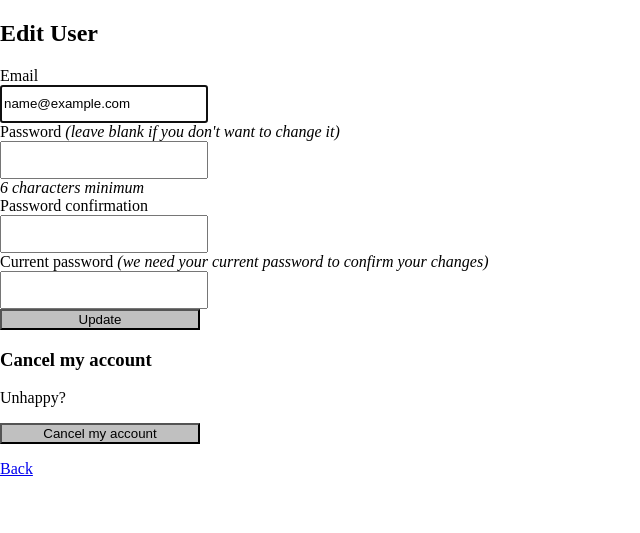
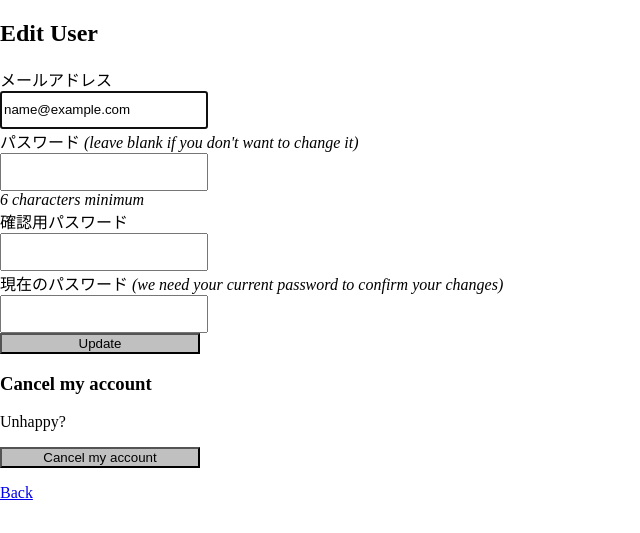
Before and after one commit to tt2tt/5ch_clone, a Rails app: page /users/edit in a window 1280 px wide. Shown: the top 533 px of the page, without its empty margins (0-640 px from the left). Run offline with Rails 7, Linux system fonts and the light colour scheme; the visitor is signed in with stand-in values (Sample User, id 1); style sheets or scripts are compiled from the project's sources.

Commit message:
アプリの日本語化

```diff
--- a/app/assets/stylesheets/boards.scss
+++ b/app/assets/stylesheets/boards.scss
@@ -164,8 +164,17 @@
   // margin-top: 3px;
   margin-left: 0px;
 }
+.response_index .response{
+  background-color: #DDD;
+}
+.response_index .response p{
+  word-wrap: normal;
+}
 .responce_index h2{
   margin-top: 0;
+}
+.back_gray .response_index .user_name{
+  color: #008000;
 }
 .back_gray .response_form{
   margin-left: 350px;
--- a/app/views/devise/shared/_links.html.erb
+++ b/app/views/devise/shared/_links.html.erb
@@ -1,9 +1,9 @@
 <%- if controller_name != 'sessions' %>
-  <%= link_to "Log in", new_session_path(resource_name) %><br />
+  <%= link_to "ログイン", new_session_path(resource_name) %><br />
 <% end %>
 
 <%- if devise_mapping.registerable? && controller_name != 'registrations' %>
-  <%= link_to "Sign up", new_registration_path(resource_name) %><br />
+  <%= link_to "アカウント登録", new_registration_path(resource_name) %><br />
 <% end %>
 
 <%- if devise_mapping.confirmable? && controller_name != 'confirmations' %>
--- /dev/null
+++ b/config/initializers/locale.rb
@@ -0,0 +1,2 @@
+I18n.config.available_locales = :ja
+I18n.default_locale = :ja
--- /dev/null
+++ b/config/locales/devise.ja.yml
@@ -0,0 +1,71 @@
+ja:
+  activerecord:
+    models:
+      user: "ユーザー"
+    attributes:
+      user:
+        title: "タイトル"
+        name: "ユーザーネーム"
+        email: "メールアドレス"
+        content: "内容"
+        current_password: "現在のパスワード"
+        password: "パスワード"
+        password_confirmation: "確認用パスワード"
+        remember_me: "ログインを記憶"
+  devise:
+    confirmations:
+      confirmed: 'アカウントを登録しました。'
+      send_instructions: 'アカウントの有効化について数分以内にメールでご連絡します。'
+      send_paranoid_instructions: "あなたのメールアドレスが登録済みの場合、本人確認用のメールが数分以内に送信されます。"
+    failure:
+      already_authenticated: 'すでにログインしています。'
+      inactive: 'アカウントが有効化されていません。メールに記載された手順にしたがって、アカウントを有効化してください。'
+      invalid: "%{authentication_keys} もしくはパスワードが不正です。"
+      locked: 'あなたのアカウントは凍結されています。'
+      last_attempt: 'あなたのアカウントが凍結される前に、複数回の操作がおこなわれています。'
+      not_found_in_database: "%{authentication_keys} もしくはパスワードが不正です。"
+      timeout: 'セッションがタイムアウトしました。もう一度ログインしてください。'
+      unauthenticated: 'アカウント登録もしくはログインしてください。'
+      unconfirmed: 'メールアドレスの本人確認が必要です。'
+    mailer:
+      confirmation_instructions:
+        subject: 'アカウントの有効化について'
+      reset_password_instructions:
+        subject: 'パスワードの再設定について'
+      unlock_instructions:
+        subject: 'アカウントの凍結解除について'
+    omniauth_callbacks:
+      failure: "%{kind} アカウントによる認証に失敗しました。理由：（%{reason}）"
+      success: "%{kind} アカウントによる認証に成功しました。"
+    passwords:
+      no_token: "このページにはアクセスできません。パスワード再設定メールのリンクからアクセスされた場合には、URL をご確認ください。"
+      send_instructions: 'パスワードの再設定について数分以内にメールでご連絡いたします。'
+      send_paranoid_instructions: "あなたのメールアドレスが登録済みの場合、パスワード再設定用のメールが数分以内に送信されます。"
+      updated: 'パスワードが正しく変更されました。'
+      updated_not_active: 'パスワードが正しく変更されました。'
+    registrations:
+      destroyed: 'アカウントを削除しました。またのご利用をお待ちしております。'
+      signed_up: 'アカウント登録が完了しました。'
+      signed_up_but_inactive: 'ログインするためには、アカウントを有効化してください。'
+      signed_up_but_locked: 'アカウントが凍結されているためログインできません。'
+      signed_up_but_unconfirmed: '本人確認用のメールを送信しました。メール内のリンクからアカウントを有効化させてください。'
+      update_needs_confirmation: 'アカウント情報を変更しました。変更されたメールアドレスの本人確認のため、本人確認用メールより確認処理をおこなってください。'
+      updated: 'アカウント情報を変更しました。'
+    sessions:
+      signed_in: 'ログインしました。'
+      signed_out: 'ログアウトしました。'
+      already_signed_out: '既にログアウト済みです。'
+    unlocks:
+      send_instructions: 'アカウントの凍結解除方法を数分以内にメールでご連絡します。'
+      send_paranoid_instructions: 'アカウントが見つかった場合、アカウントの凍結解除方法を数分以内にメールでご連絡します。'
+      unlocked: 'アカウントを凍結解除しました。'
+  errors:
+    messages:
+      already_confirmed: 'は既に登録済みです。ログインしてください。'
+      confirmation_period_expired: "の期限が切れました。%{period} までに確認する必要があります。 新しくリクエストしてください。"
+      expired: 'の有効期限が切れました。新しくリクエストしてください。'
+      not_found: 'は見つかりませんでした。'
+      not_locked: 'は凍結されていません。'
+      not_saved:
+        one: "エラーが発生したため %{resource} は保存されませんでした:"
+        other: "%{count} 件のエラーが発生したため %{resource} は保存されませんでした:"
--- /dev/null
+++ b/config/locales/ja.yml
@@ -0,0 +1,220 @@
+ja:
+  activerecord:
+    models:
+      user: 'ユーザー'
+      board: スレッド
+      response: レス
+    attributes:
+      user:
+        name: '名前'
+        email: 'メールアドレス'
+        password: 'パスワード'
+      board:
+        title: 'タイトル'
+        content: '内容'
+      response:
+        content: '内容'
+    errors:
+      messages:
+        record_invalid: 'バリデーションに失敗しました: %{errors}'
+        restrict_dependent_destroy:
+          has_one: "%{record}が存在しているので削除できません"
+          has_many: "%{record}が存在しているので削除できません"
+  date:
+    abbr_day_names:
+    - 日
+    - 月
+    - 火
+    - 水
+    - 木
+    - 金
+    - 土
+    abbr_month_names:
+    -
+    - 1月
+    - 2月
+    - 3月
+    - 4月
+    - 5月
+    - 6月
+    - 7月
+    - 8月
+    - 9月
+    - 10月
+    - 11月
+    - 12月
+    day_names:
+    - 日曜日
+    - 月曜日
+    - 火曜日
+    - 水曜日
+    - 木曜日
+    - 金曜日
+    - 土曜日
+    formats:
+      default: "%Y/%m/%d"
+      long: "%Y年%m月%d日(%a)"
+      short: "%m/%d"
+    month_names:
+    -
+    - 1月
+    - 2月
+    - 3月
+    - 4月
+    - 5月
+    - 6月
+    - 7月
+    - 8月
+    - 9月
+    - 10月
+    - 11月
+    - 12月
+    order:
+    - :year
+    - :month
+    - :day
+  datetime:
+    distance_in_words:
+      about_x_hours:
+        one: 約1時間
+        other: 約%{count}時間
+      about_x_months:
+        one: 約1ヶ月
+        other: 約%{count}ヶ月
+      about_x_years:
+        one: 約1年
+        other: 約%{count}年
+      almost_x_years:
+        one: 1年弱
+        other: "%{count}年弱"
+      half_a_minute: 30秒前後
+      less_than_x_seconds:
+        one: 1秒以内
+        other: "%{count}秒未満"
+      less_than_x_minutes:
+        one: 1分以内
+        other: "%{count}分未満"
+      over_x_years:
+        one: 1年以上
+        other: "%{count}年以上"
+      x_seconds:
+        one: 1秒
+        other: "%{count}秒"
+      x_minutes:
+        one: 1分
+        other: "%{count}分"
+      x_days:
+        one: 1日
+        other: "%{count}日"
+      x_months:
+        one: 1ヶ月
+        other: "%{count}ヶ月"
+      x_years:
+        one: 1年
+        other: "%{count}年"
+    prompts:
+      second: 秒
+      minute: 分
+      hour: 時
+      day: 日
+      month: 月
+      year: 年
+  errors:
+    format: "%{attribute}%{message}"
+    messages:
+      accepted: を受諾してください
+      blank: を入力してください
+      confirmation: と%{attribute}の入力が一致しません
+      empty: を入力してください
+      equal_to: は%{count}にしてください
+      even: は偶数にしてください
+      exclusion: は予約されています
+      greater_than: は%{count}より大きい値にしてください
+      greater_than_or_equal_to: は%{count}以上の値にしてください
+      inclusion: は一覧にありません
+      invalid: は不正な値です
+      less_than: は%{count}より小さい値にしてください
+      less_than_or_equal_to: は%{count}以下の値にしてください
+      model_invalid: 'バリデーションに失敗しました: %{errors}'
+      not_a_number: は数値で入力してください
+      not_an_integer: は整数で入力してください
+      odd: は奇数にしてください
+      other_than: は%{count}以外の値にしてください
+      present: は入力しないでください
+      required: を入力してください
+      taken: はすでに存在します
+      too_long: は%{count}文字以内で入力してください
+      too_short: は%{count}文字以上で入力してください
+      wrong_length: は%{count}文字で入力してください
+    template:
+      body: 次の項目を確認してください
+      header:
+        one: "%{model}にエラーが発生しました"
+        other: "%{model}に%{count}個のエラーが発生しました"
+  helpers:
+    select:
+      prompt: 選択してください
+    submit:
+      create: 登録する
+      submit: 保存する
+      update: 更新する
+  number:
+    currency:
+      format:
+        delimiter: ","
+        format: "%n%u"
+        precision: 0
+        separator: "."
+        significant: false
+        strip_insignificant_zeros: false
+        unit: 円
+    format:
+      delimiter: ","
+      precision: 3
+      separator: "."
+      significant: false
+      strip_insignificant_zeros: false
+    human:
+      decimal_units:
+        format: "%n %u"
+        units:
+          billion: 十億
+          million: 百万
+          quadrillion: 千兆
+          thousand: 千
+          trillion: 兆
+          unit: ''
+      format:
+        delimiter: ''
+        precision: 3
+        significant: true
+        strip_insignificant_zeros: true
+      storage_units:
+        format: "%n%u"
+        units:
+          byte: バイト
+          eb: EB
+          gb: GB
+          kb: KB
+          mb: MB
+          pb: PB
+          tb: TB
+    percentage:
+      format:
+        delimiter: ''
+        format: "%n%"
+    precision:
+      format:
+        delimiter: ''
+  support:
+    array:
+      last_word_connector: "、"
+      two_words_connector: "、"
+      words_connector: "、"
+  time:
+    am: 午前
+    formats:
+      default: "%Y年%m月%d日(%a) %H時%M分%S秒 %z"
+      long: "%Y/%m/%d %H:%M"
+      short: "%m/%d %H:%M"
+    pm: 午後
```
Also changed, not shown: app/views/boards/index.html.erb (+11 -2 lines), app/views/boards/show.html.erb (+13 -5 lines).
